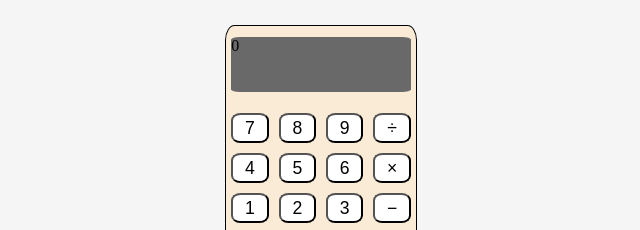
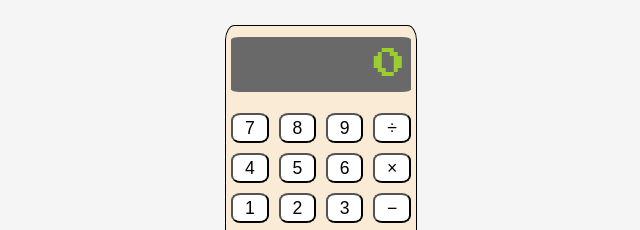
Before and after one commit to detinsley1s/odin-calculator, a plain HTML site: page index.html in a window 1280 px wide. Shown: the top 230 px of the page, 319-959 px from the left. Drawn offline with Linux system fonts and the light colour scheme.

Commit message:
Add styles for screen output

```diff
--- a/styles.css
+++ b/styles.css
@@ -15,10 +15,17 @@ body {
 }
 
 #screen {
+    display: flex;
     height: 55px;
     margin: 0 5px;
+    padding: 0 5px;
     background-color:dimgrey;
     border-radius: 5%;
+    font-family: 'Press Start 2P', cursive;
+    color: yellowgreen;
+    font-size: 32px;
+    justify-content: end;
+    align-items: center;
 }
 
 #grid-buttons {
```
